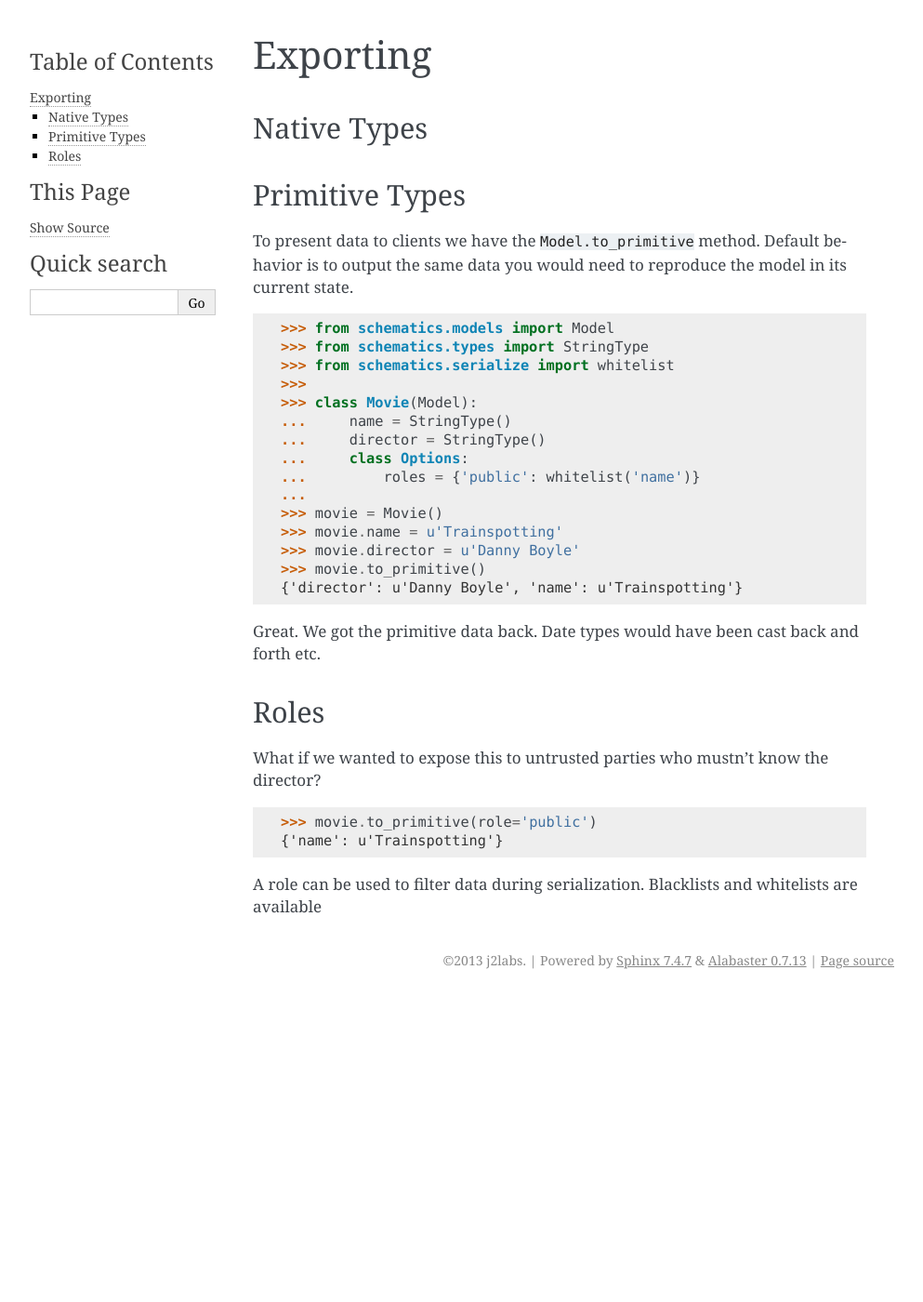
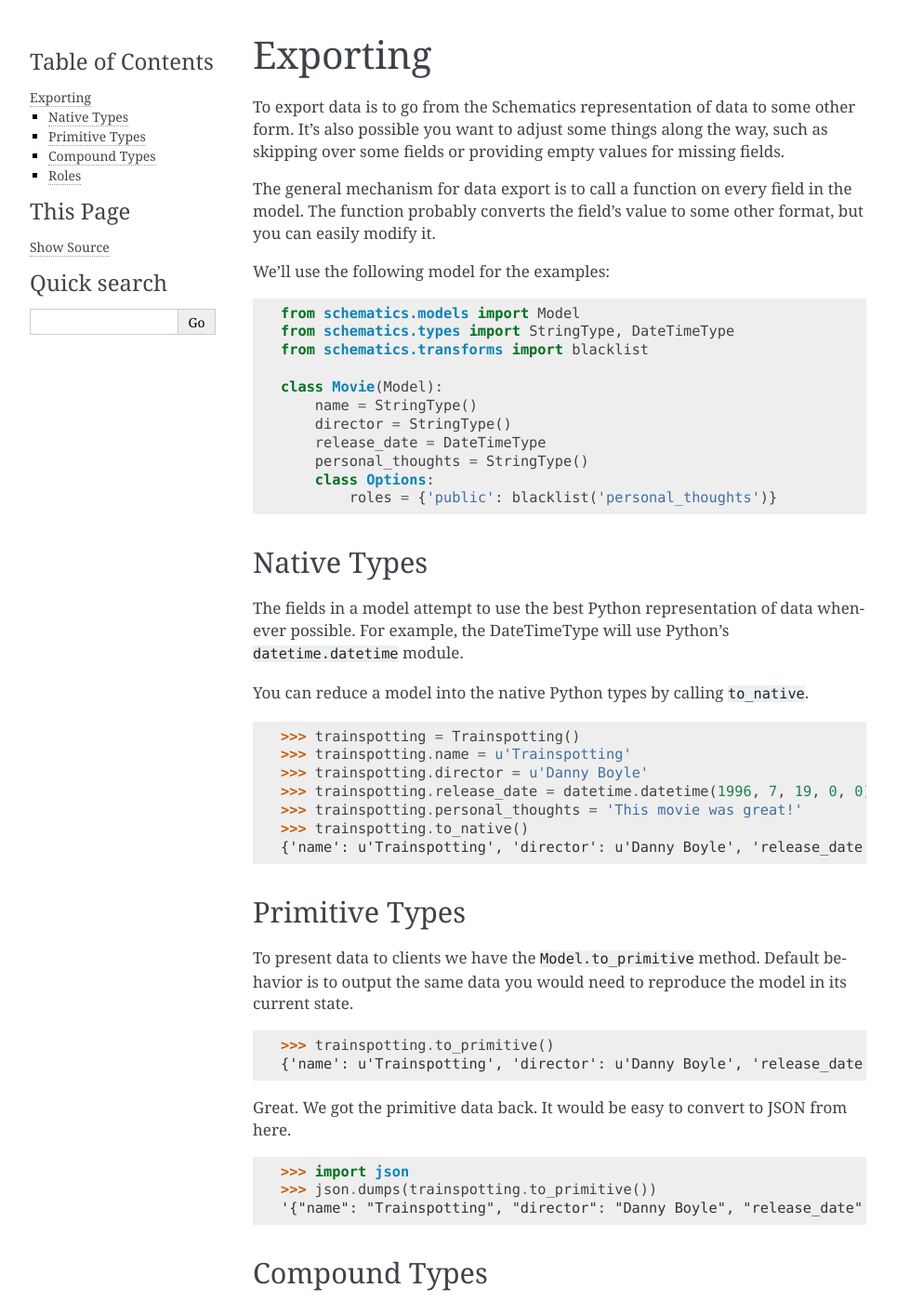
Before and after one commit to schematics/schematics, a Sphinx documentation site: the page built from docs/usage/exporting.rst, in a window 1280 px wide and 1400 px high. Shown: the whole window at 93% size, without its empty margins (148-1141 px from the left). Built offline with Sphinx 7.4.7, drawn with Linux system fonts in a browser that asks for light colours; pages that are not in the unit, such as notebooks, are missing from menus; some of the changed text lies outside the part shown.

Commit message:
Updated exporting docs

```diff
--- a/docs/usage/exporting.rst
+++ b/docs/usage/exporting.rst
@@ -2,9 +2,47 @@
 Exporting
 =========
 
+To export data is to go from the Schematics representation of data to some
+other form.  It's also possible you want to adjust some things along the way,
+such as skipping over some fields or providing empty values for missing fields.
+
+The general mechanism for data export is to call a function on every field in
+the model.  The function probably converts the field's value to some other
+format, but you can easily modify it.
+
+We'll use the following model for the examples:
+
+.. code:: python
+
+  from schematics.models import Model
+  from schematics.types import StringType, DateTimeType
+  from schematics.transforms import blacklist
+
+  class Movie(Model):
+      name = StringType()
+      director = StringType()
+      release_date = DateTimeType
+      personal_thoughts = StringType()
+      class Options:
+          roles = {'public': blacklist('personal_thoughts')}
+
 
 Native Types
 ============
+
+The fields in a model attempt to use the best Python representation of data
+whenever possible.  For example, the DateTimeType will use Python's
+``datetime.datetime`` module.
+
+You can reduce a model into the native Python types by calling ``to_native``.
+
+  >>> trainspotting = Trainspotting()
+  >>> trainspotting.name = u'Trainspotting'
+  >>> trainspotting.director = u'Danny Boyle'
+  >>> trainspotting.release_date = datetime.datetime(1996, 7, 19, 0, 0)
+  >>> trainspotting.personal_thoughts = 'This movie was great!'
+  >>> trainspotting.to_native()
+  {'name': u'Trainspotting', 'director': u'Danny Boyle', 'release_date': datetime.datetime(1996, 7, 19, 0, 0), 'personal_thoughts': 'This movie was great!'}
 
 
 Primitive Types
@@ -14,37 +52,101 @@ To present data to clients we have the ``Model.to_primitive`` method. Default
 behavior is to output the same data you would need to reproduce the model in its
 current state.
 
-.. doctest::
+.. code:: python
 
-  >>> from schematics.models import Model
-  >>> from schematics.types import StringType
-  >>> from schematics.serialize import whitelist
-  >>>
-  >>> class Movie(Model):
-  ...     name = StringType()
-  ...     director = StringType()
-  ...     class Options:
-  ...         roles = {'public': whitelist('name')}
-  ...
-  >>> movie = Movie()
-  >>> movie.name = u'Trainspotting'
-  >>> movie.director = u'Danny Boyle'
-  >>> movie.to_primitive()
-  {'director': u'Danny Boyle', 'name': u'Trainspotting'}
+  >>> trainspotting.to_primitive()
+  {'name': u'Trainspotting', 'director': u'Danny Boyle', 'release_date': '1996-07-19T00:00:00.000000', 'personal_thoughts': 'This movie was great!'}
 
-Great. We got the primitive data back. Date types would have been cast back and
-forth etc.
+Great.  We got the primitive data back.  It would be easy to convert to JSON
+from here.
+
+  >>> import json
+  >>> json.dumps(trainspotting.to_primitive())
+  '{"name": "Trainspotting", "director": "Danny Boyle", "release_date": "1996-07-19T00:00:00.000000", "personal_thoughts": "This movie was great!"}'
+
+
+Compound Types
+==============
+
+Let's complicate things and observe what happens with data exporting.  First,
+we'll define a collection which will have a list of ``Movie`` instances.
+
+First, let's instantiate another movie.
+
+.. code:: python
+
+  >>> total_recall = Movie()
+  >>> total_recall.name = u'Total Recall'
+  >>> total_recall.director = u'Paul Verhoeven'
+  >>> total_recall.release_date = datetime.datetime(1990, 6, 1, 0, 0)
+  >>> total_recall.personal_thoughts = 'Old classic.  Still love it.'
+
+Now, let's define a collection, which has a list of movies in it.
+
+.. code:: python
+
+  from schematics.types.compound import ListType, ModelType
+
+  class Collection(Model):
+      name = StringType()
+      movies = ListType(ModelType(Movie))
+      notes = StringType()
+      class Options:
+          roles = {'public': blacklist('notes')}
+
+Let's instantiate a collection.
+
+  >>> favorites = Collection()
+  >>> favorites.name = 'My favorites'
+  >>> favorites.notes = 'These are some of my favorite movies'
+  >>> favorites.movies = [trainspotting, total_recall]
+
+Here is what happens when we call ``to_primitive()`` on it.
+
+  >>> favorites.to_primitive()
+  {'movies': [{'director': u'Danny Boyle', 'personal_thoughts': 'This movie was great!', 'release_date': '1996-07-19T00:00:00.000000', 'name': u'Trainspotting'}, {'director': u'Paul Verhoeven', 'personal_thoughts': 'Old classic.  Still love it.', 'release_date': '1990-06-01T00:00:00.000000', 'name': u'Total Recall'}], 'notes': 'These are some of my favorite movies', 'name': 'My favorites'}
 
 
 Roles
 =====
 
-What if we wanted to expose this to untrusted parties who mustn’t know the
-director?
+Roles offer a way to specify whether or not a field should be skipped during
+export.  There are many reasons this might be desirable, such as access
+permissions or to not serialize more data than absolutely necessary.
 
-.. doctest::
+Imagine we are sending our movie instance to a random person on the Internet.
+We probably don't want to share our personal thoughts.
+
+Recall earlier that we added a role called ``public`` and gave it a blacklist
+with ``personal_thoughts`` listed.
+
+.. code:: python
+
+  class Movie(Model):
+      ...
+      class Options:
+          roles = {'public': blacklist('personal_thoughts')}
+
+This is what it looks like to use the role, which should simply remove
+``personal_thoughts`` from the export.
+
+.. code:: python
 
   >>> movie.to_primitive(role='public')
-  {'name': u'Trainspotting'}
+  {'name': u'Trainspotting', 'director': u'Danny Boyle', 'release_date': '1996-07-19T00:00:00.000000'}
 
-A role can be used to filter data during serialization.  Blacklists and whitelists are available
+This works for compound types too, such as the list of movies in our
+``Collection`` model above.
+
+.. code:: python
+
+  class Collection(Model):
+      ...
+      class Options:
+          roles = {'public': blacklist('notes')}
+
+We expect the ``personal_thoughts`` field to removed from the movie data and we
+also expect the ``notes`` field to be removed from the collection data.
+
+  >>> favorites.to_primitive(role='public')
+  {'movies': [{'director': u'Danny Boyle', 'release_date': '1996-07-19T00:00:00.000000', 'name': u'Trainspotting'}, {'director': u'Paul Verhoeven', 'release_date': '1990-06-01T00:00:00.000000', 'name': u'Total Recall'}], 'name': 'My favorites'}
```
